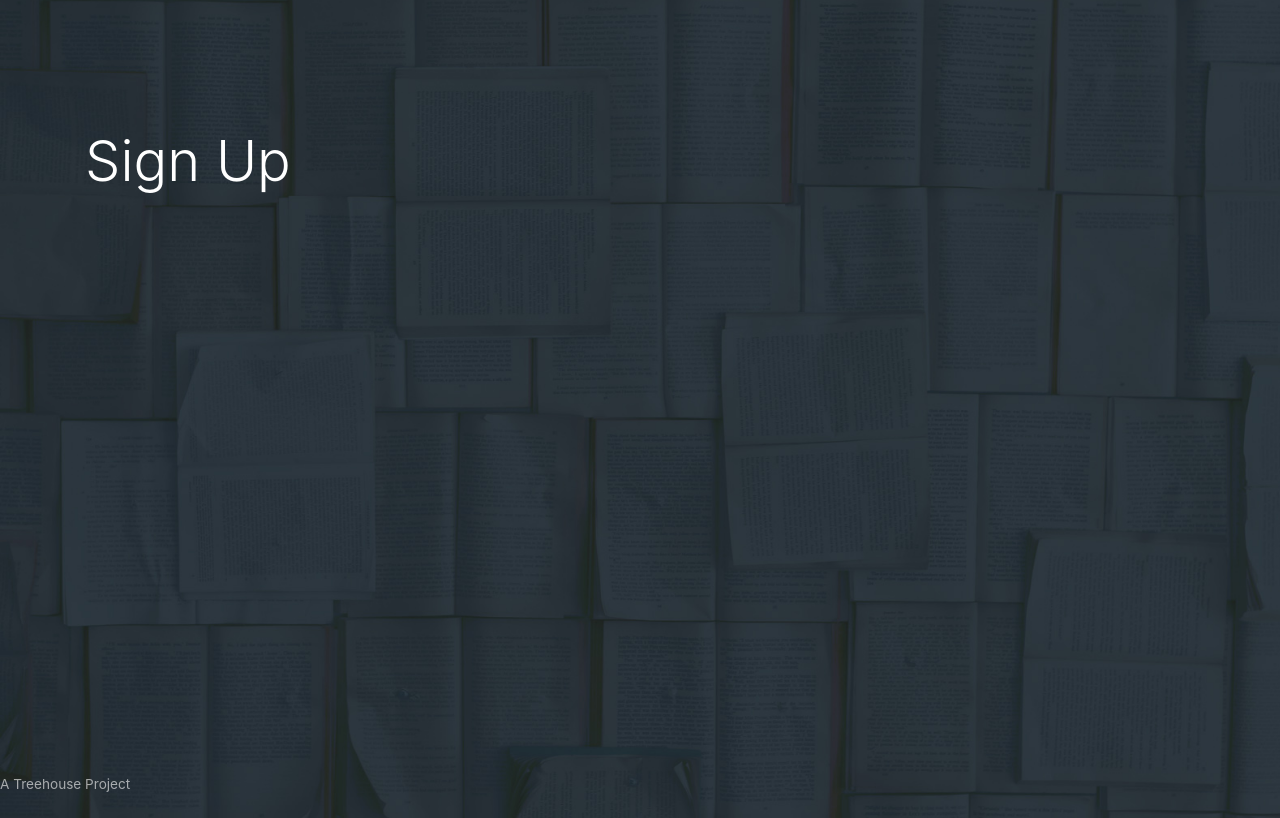
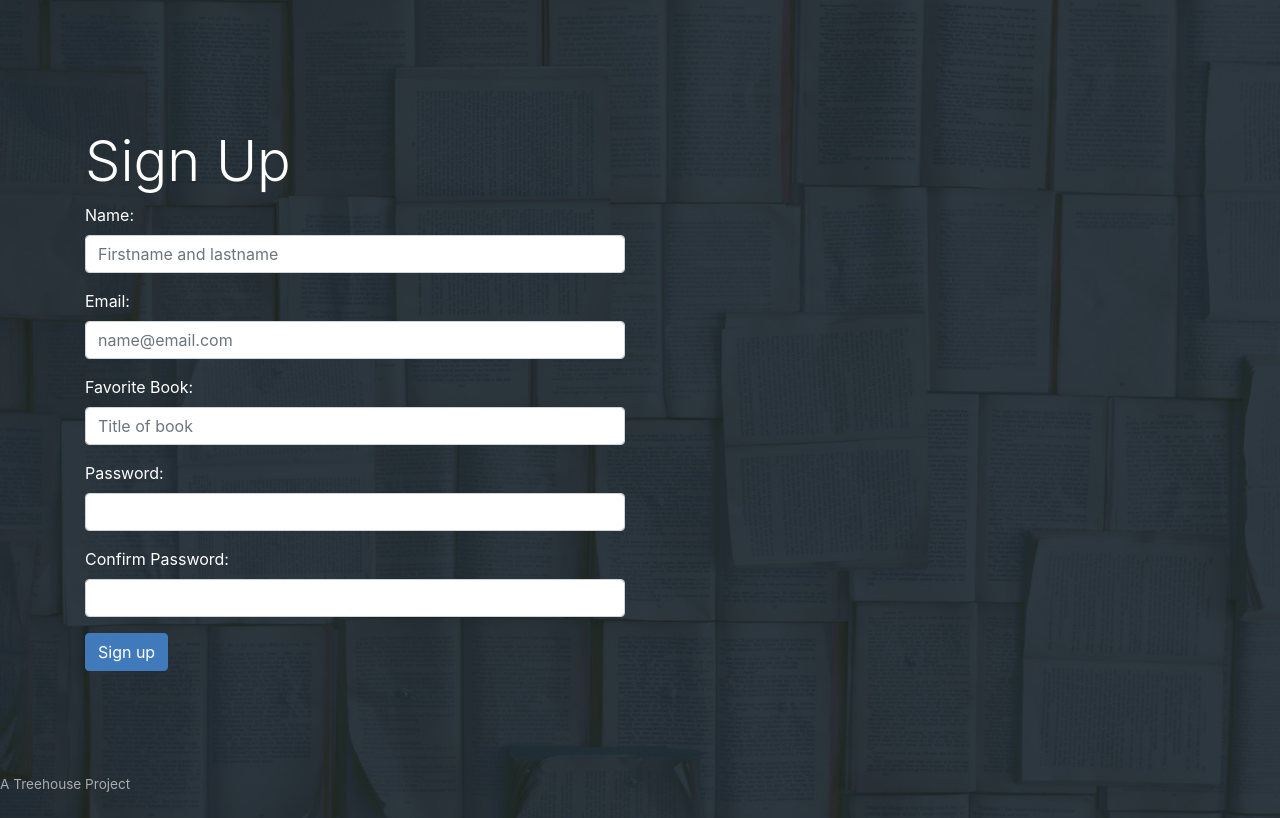
Before and after one commit to MaxKlopsch/website-max-klopsch-compute-engine, a Node project: template views/register.pug in a window 1280 px wide. Shown: the part 70-888 px from the top of the page. Run offline with Node 20 templates, Linux system fonts and the light colour scheme; the template is opened without the code that fills it: most values are stand-ins (such as "Sample title", 1, 10 or a date in 2020); some libraries are stand-ins or nearby versions.

Commit message:
Add registration form to book App register page

```diff
--- a/routes/bookApp.js
+++ b/routes/bookApp.js
@@ -18,7 +18,7 @@
 
 // GET /register
 router.get('/register', (req, res) => {
-    res.render('register', { title: 'Register', baseUrl: req.baseUrl });
+    res.render('register', { title: 'Sign Up', baseUrl: req.baseUrl });
 });
 
 // POST /register
--- a/views/register.pug
+++ b/views/register.pug
@@ -8,3 +8,19 @@
 
         // registration form
         form(method='POST' action=`${baseUrl}/register`)
+          div.form-group
+            label(for='name') Name:
+            input#name.form-control(type='text', placeholder='Firstname and lastname' name='name')
+          div.form-group
+            label(for='email') Email:
+            input#email.form-control(type='email', placeholder='name@email.com' name='email')
+          div.form-group
+            label(for='favoriteBook') Favorite Book:
+            input#favoriteBook.form-control(type='text', placeholder='Title of book' name='favoriteBook')
+          div.form-group
+            label(for='pw') Password:
+            input#pw.form-control(type='password' name='password')
+          div.form-group
+            label(for='pw2') Confirm Password:
+            input#pw2.form-control(type='password' name='confirmPassword')
+          button.btn.btn-primary(type='submit') Sign up
```
